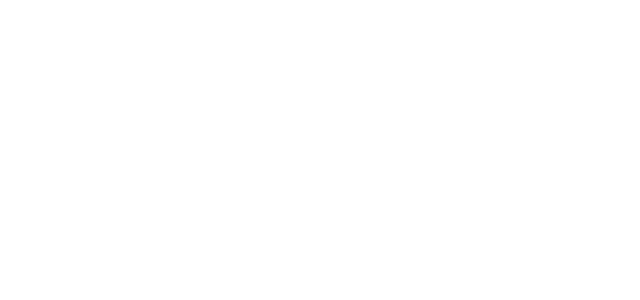
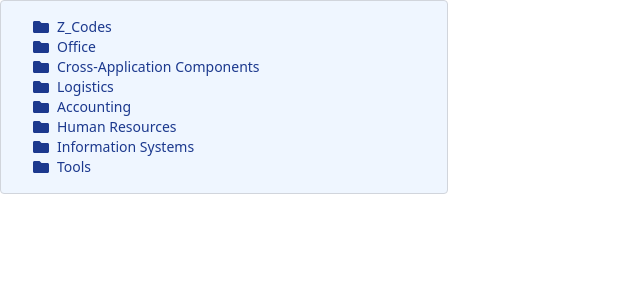
Before and after one commit to Emoticup-developer/frontend, a React (Vite) app: page /hirarchy in a window 1280 px wide. Before the commit this address had no page. Shown: the top 300 px of the page, without its empty margins (0-640 px from the left). Built offline with nearby package versions, Linux system fonts and the light colour scheme.

Commit message:
routes and designchs

```diff
--- a/src/App.jsx
+++ b/src/App.jsx
@@ -7,6 +7,7 @@
 import Login from "./pages/Login";
 import DashboardPage from "./pages/DashboardPage";
 import SampleForm from "./pages/SampleForm";
+import SAPMenuTree from "./pages/SAPMenuTree";
 
 export default function App() {
   return (
@@ -17,6 +18,7 @@
           <Route path="/dashboard" element={<DashboardPage />} />
           <Route path="/customize" element={<ThemeCustomizer />} />
           <Route path="/employees/create" element={<SampleForm />} />
+          <Route path="/hirarchy" element={<SAPMenuTree />} />
         </Routes>
 
         {/* ToastContainer placed globally */}
--- /dev/null
+++ b/src/pages/SAPMenuTree.jsx
@@ -0,0 +1,76 @@
+import { useState } from "react";
+import { FaFolder, FaFolderOpen } from "react-icons/fa";
+
+// Reusable TreeItem component
+const TreeItem = ({ label, children }) => {
+  const [open, setOpen] = useState(false);
+
+  return (
+    <div className="pl-4">
+      <div
+        className="flex items-center gap-2 cursor-pointer select-none"
+        onClick={() => setOpen(!open)}
+      >
+        {open ? <FaFolderOpen /> : <FaFolder />}
+        <span className="text-sm font-medium">{label}</span>
+      </div>
+      {open && <div className="ml-2 mt-1">{children}</div>}
+    </div>
+  );
+};
+
+// Menu data
+const menuData = [
+  {
+    label: "Z_Codes",
+    children: [
+      {
+        label: "MM Codes",
+        items: [
+          "ME21N - Create Purchase Order",
+          "MIGO - Goods Movement",
+          "MIRO - Enter Incoming Invoice",
+        ],
+      },
+      {
+        label: "SD Codes",
+        items: ["XD01 - Create Customer", "VA01 - Create Sales Order"],
+      },
+      {
+        label: "PP Codes",
+        items: ["COR1 - Create Process Order", "CO01 - Production Order"],
+      },
+      {
+        label: "FI Codes",
+        items: ["FK01 - Create Vendor", "FTXP - Maintain Tax Code"],
+      },
+    ],
+  },
+  { label: "Office" },
+  { label: "Cross-Application Components" },
+  { label: "Logistics" },
+  { label: "Accounting" },
+  { label: "Human Resources" },
+  { label: "Information Systems" },
+  { label: "Tools" },
+];
+
+export default function SAPMenuTree() {
+  return (
+    <div className="w-full max-w-md p-4 bg-blue-50 border border-gray-300 rounded text-blue-900">
+      {menuData.map((section, idx) => (
+        <TreeItem key={idx} label={section.label}>
+          {section.children?.map((sub, subIdx) => (
+            <TreeItem key={subIdx} label={sub.label}>
+              {sub.items?.map((item, i) => (
+                <div key={i} className="ml-7 text-sm">
+                  {item}
+                </div>
+              ))}
+            </TreeItem>
+          ))}
+        </TreeItem>
+      ))}
+    </div>
+  );
+}
--- a/src/pages/SampleForm.jsx
+++ b/src/pages/SampleForm.jsx
@@ -58,7 +58,7 @@
        */}
 
       {/* Main Content */}
-      <main className="flex-1 lg:my-4 lg:mx-10 bg-white text-black p-4">
+      <main className="flex-1 lg:my-4 lg:mx-10 bg-blue-900 text-black p-4">
         <form onSubmit={handleSubmit}>
           {/* Top Info Row */}
           <div className="flex flex-col sm:flex-row justify-between items-start sm:items-center mb-4 gap-4 lg:px-4">
```
